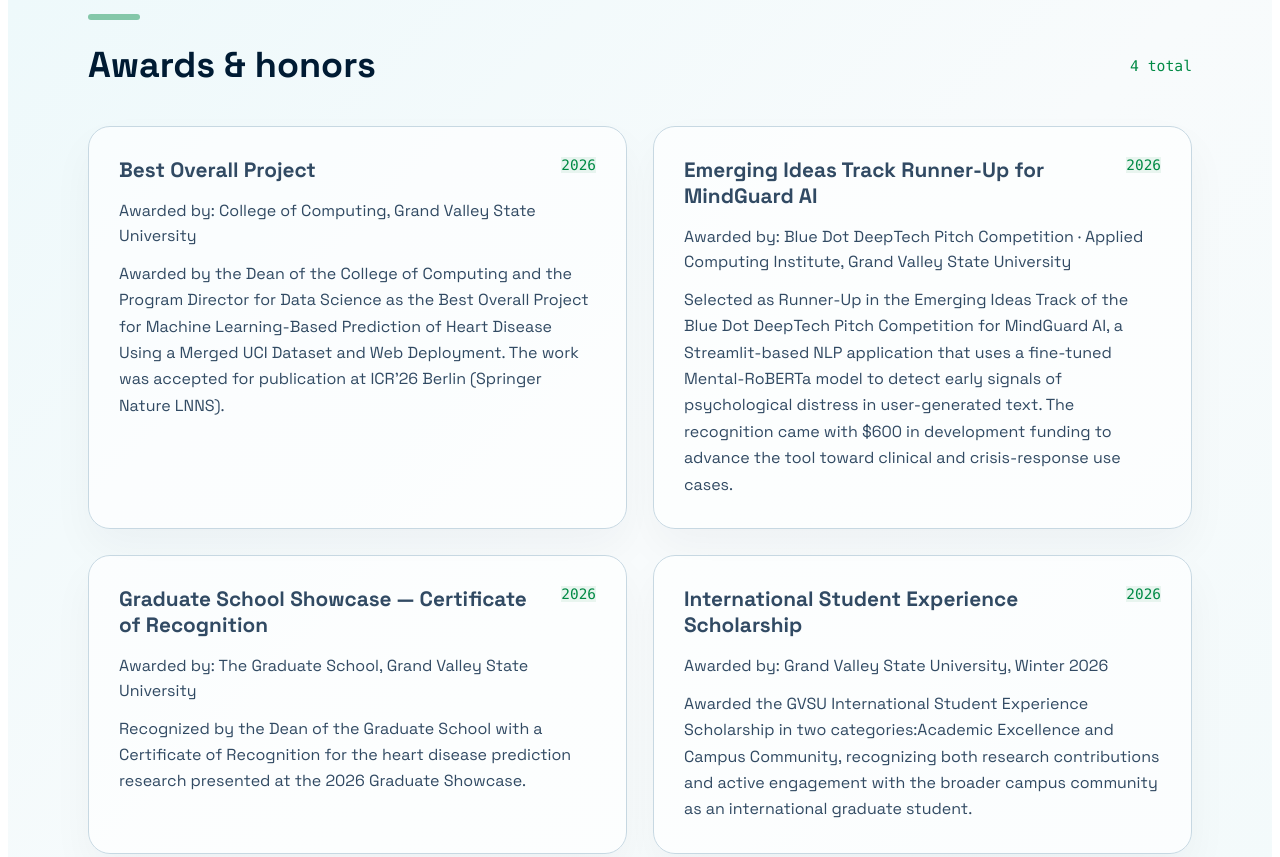
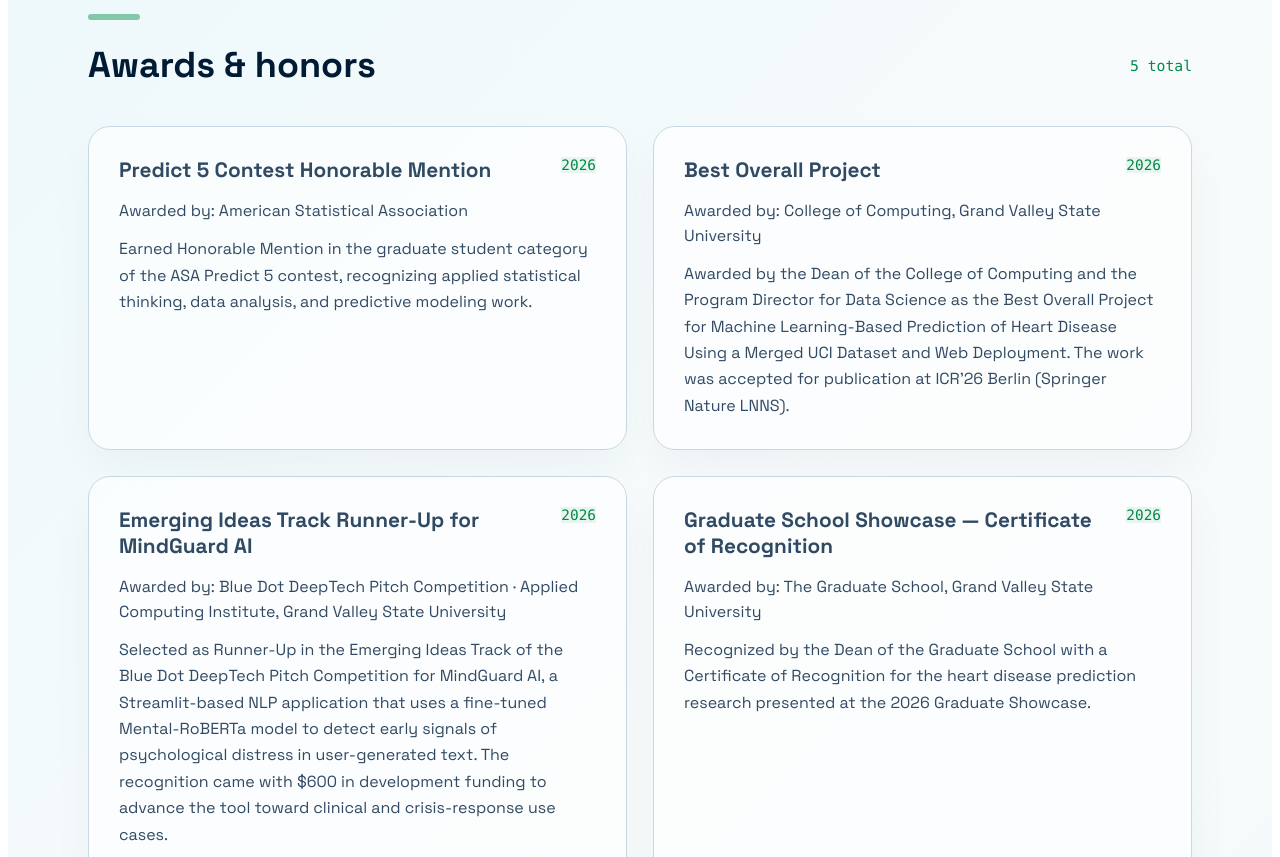
Before and after one commit to kopiyo/my-portfolio, a React (Vite) app: page / in a window 1280 px wide. Shown: the part 3960-4817 px from the top of the page. Built offline with nearby package versions, Linux system fonts and the light colour scheme.

Commit message:
Add research assistant role and Predict 5 honor

```diff
--- a/src/App.jsx
+++ b/src/App.jsx
@@ -156,6 +156,13 @@
 
   // ── WHAT I DO CARDS ──────────────────────────────────
   const honors = [
+    {
+      title: 'Predict 5 Contest Honorable Mention',
+      year: '2026',
+      organization: 'Awarded by: American Statistical Association',
+      image: '',
+      description: 'Earned Honorable Mention in the graduate student category of the ASA Predict 5 contest, recognizing applied statistical thinking, data analysis, and predictive modeling work.',
+    },
     {
       title: 'Best Overall Project',
       year: '2026',
@@ -357,6 +364,19 @@
   ]
 
   const experienceItems = [
+    {
+      role: 'Student Research Assistant',
+      organization: 'Grand Valley State University, Department of Information Sciences and Technologies',
+      period: 'May 7, 2026 - August 28, 2026',
+      description: 'Summer research assistantship focused on data analysis and reporting under the mentorship of Dr. Ali Raza.',
+      responsibilities: [
+        'Support data analysis and reporting for research projects in the Department of Information Sciences and Technologies.',
+        'Prepare clear summaries, tables, and visualizations to communicate research findings.',
+        'Contribute to research workflows through careful data cleaning, documentation, and interpretation.',
+        'Collaborate with Dr. Ali Raza and department stakeholders to strengthen analysis quality and reporting clarity.',
+      ],
+      highlights: ['Data Analysis', 'Research Reporting', 'GVSU'],
+    },
     {
       role: 'Statistics, Computer Science, and Mathematics Instructor',
       organization: 'Technical University of Mombasa',
```
